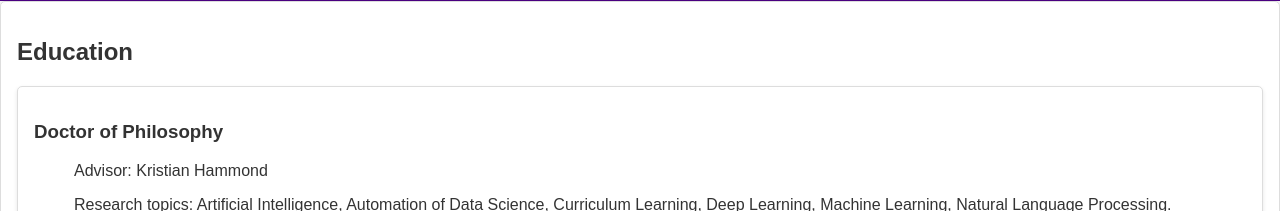
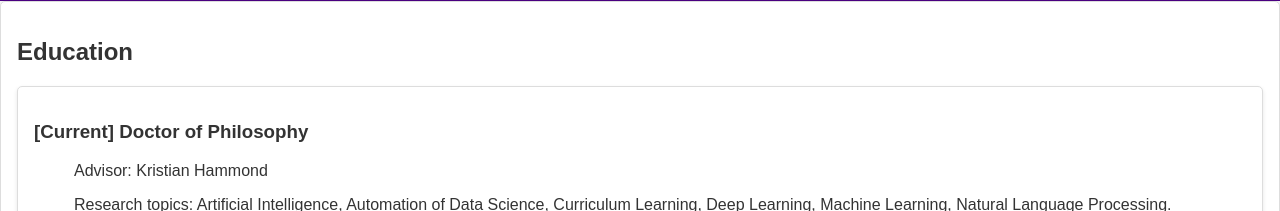
Before and after one commit to DonnaHooshmand/donnahooshmand.github.io, a plain HTML site: page index.html in a window 1280 px wide. Shown: the part 195-406 px from the top of the page. Drawn offline with Linux system fonts and the light colour scheme.

Commit message:
Oops. Not done with PhD yet

```diff
--- a/index.html
+++ b/index.html
@@ -86,7 +86,7 @@
         <section id="education">
             <h2>Education</h2>
             <div class="white_box">
-                <h3>Doctor of Philosophy</h3>
+                <h3>[Current] Doctor of Philosophy</h3>
                 <ul>Advisor: Kristian Hammond</ul>
                 <ul>Research topics:  Artificial Intelligence, Automation of Data Science, Curriculum Learning, Deep Learning, Machine Learning, Natural Language Processing.</ul>
                 <ul>GPA: 3.98/4.00 </ul>
```
